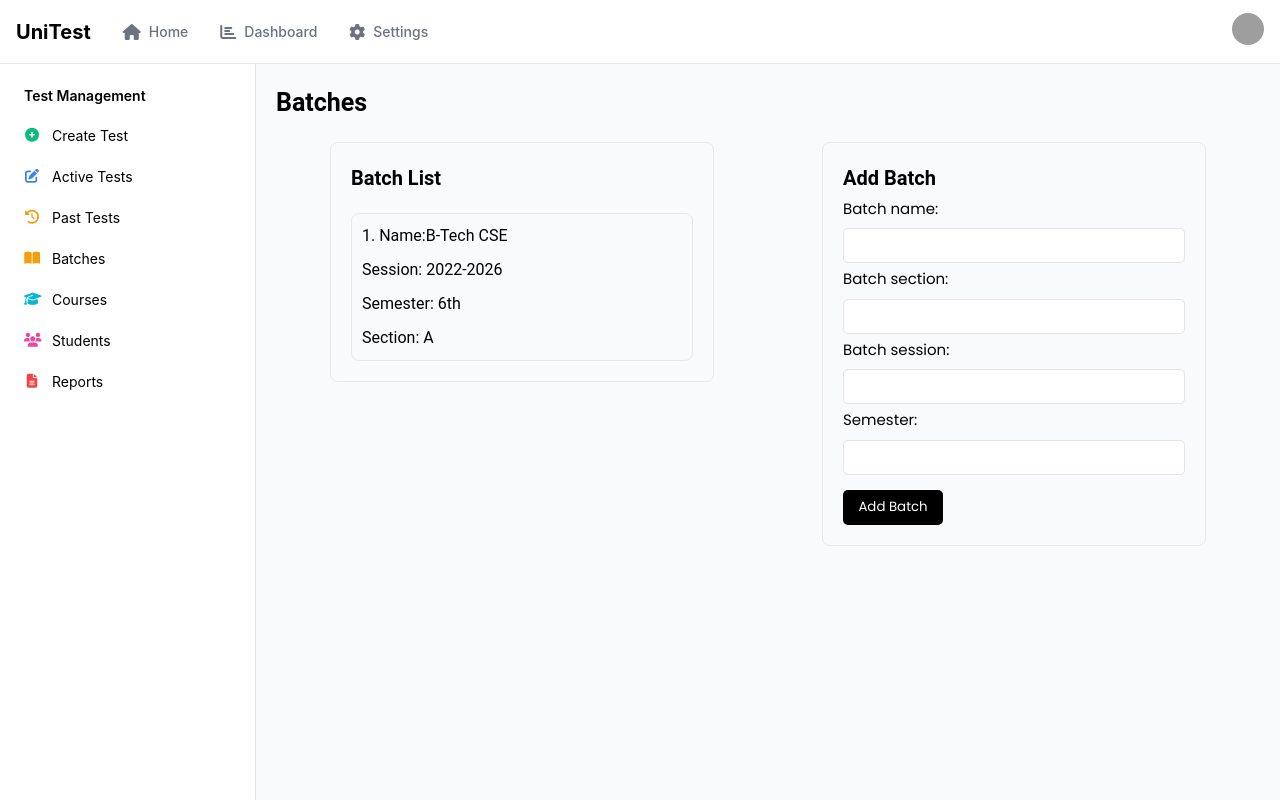
After one commit to lavenderpeaches/UniTest, a Django app: page /batches/ in a window 1280 px wide. The commit adds this page. Run offline with Django 5.2, Linux system fonts and the light colour scheme; data comes from the database, SQL or seed files in the repository; both versions use the stored data as it was after the commit; some web fonts are replaced; grey boxes are pictures that could not be loaded.

Commit message:
Add the functionality to add batches and courses

```diff
--- a/UniTest/base/forms.py
+++ b/UniTest/base/forms.py
@@ -1,8 +1,18 @@
-from django import forms
-from .models import Test
+from django  import forms
+from .models import Test, Batch, Course
 
 class testForm(forms.ModelForm):
     class Meta:
         model = Test
         fields = '__all__'
         exclude = ['is_results_visible']
+
+class batchForm(forms.ModelForm):
+    class Meta:
+        model = Batch
+        fields = '__all__'
+
+class courseForm(forms.ModelForm):
+    class Meta:
+        model = Course
+        fields = '__all__'
--- a/UniTest/base/urls.py
+++ b/UniTest/base/urls.py
@@ -2,10 +2,14 @@ from django.urls import path
 from . import views
 
 urlpatterns = [
-    path('',          views.home,          name = 'index'),
-    path('login/',    views.loginUser,     name = 'login'),
-    path('register/', views.registerPage,  name = 'register'),
-    path('logout/',   views.logoutUser,    name = 'logout'),
-    path('home/',     views.homePage,      name = 'homePage'),
-    path("create-test/",views.create_test, name="create_test"),
+    path('',              views.home,             name = 'index'),
+    path('login/',        views.loginUser,        name = 'login'),
+    path('register/',     views.registerPage,     name = 'register'),
+    path('logout/',       views.logoutUser,       name = 'logout'),
+    path('home/',         views.homePage,         name = 'homePage'),
+    path("create-test/",  views.create_test,      name="create_test"),
+    path('add-questions', views.adding_questions, name = 'add_questions'),
+    path('batches/',      views.batches,          name = 'batches'),
+    path('courses/',      views.courses,          name = 'courses'),
+    path('students/',     views.students,         name = 'students'),
 ]
--- a/UniTest/base/views.py
+++ b/UniTest/base/views.py
@@ -5,7 +5,8 @@ from django.contrib.auth            import authenticate, login, logout
 from django.contrib.auth.decorators import login_required
 from django.contrib                 import messages
 from django.urls                    import reverse_lazy
-from .forms                         import testForm
+from .forms                         import testForm, batchForm, courseForm
+from .models                        import Test, Batch, Course
 # Create your views here.
 
 def home(request):
@@ -73,3 +74,47 @@ def homePage(request):
 def create_test(request):
     form = testForm()
     return render(request, 'create_test.html',{'form':form})
+
+@login_required
+def adding_questions(request):
+    return render(request, 'add_ques.html')
+
+def batches(request):
+    all_batches = Batch.objects.all()
+
+    if request.method == "POST":
+        form = batchForm(request.POST)
+        if form.is_valid():
+            form.save()
+            return redirect('batches')
+        else:
+            print("Form Errors:", form.errors)
+    else:
+        form = batchForm()
+
+    context = {
+                    'batches': all_batches,
+                    'form': form,
+                }
+    return render(request, 'batches.html', context)
+
+def students(request):
+    return render(request, 'students.html')
+
+def courses(request):
+    all_courses = Course.objects.all()
+
+    if request.method == "POST":
+        form = courseForm(request.POST)
+        if form.is_valid():
+            form.save()
+            return redirect('courses')
+        else:
+            print("Form Errors:", form.errors)
+    else:
+        form = courseForm()
+    context     = {
+                    'all_courses': all_courses,
+                    'form': form,
+                  }
+    return render(request, 'courses.html',context)
--- /dev/null
+++ b/UniTest/static/css/batches.css
@@ -0,0 +1,218 @@
+.batch-container{
+    display: flex;
+    flex-direction: column;
+    gap: 20px;
+    padding: 20px;
+    width: 80vw;
+}
+
+.batch-title{
+    font-family: "Roboto", sans-serif;
+    font-size: 25px;
+    font-weight: 600;
+    color: black;
+}
+
+.batch-content {
+    display: flex;
+    flex-direction: row;
+    align-items: flex-start;
+    justify-content: space-around;
+}
+
+.batch-list{
+    width: 30vw;
+    border: 1.5px solid #E7E8E9;
+    border-radius: 8px;
+    padding: 20px;
+    gap:20px;
+    display: flex;
+    flex-direction: column;
+}
+
+.batch-list-title{
+    font-family: "Roboto", sans-serif;
+    font-size: 20px;
+    font-weight: 600;
+    color: black;
+}
+
+.batch {
+    display: flex;
+    flex-direction: column;
+    padding: 10px;
+    gap: 10px;
+    border: 1px solid #E7E8E9;
+    border-radius: 8px;
+}
+
+.batch p{
+    font-family: "Roboto", sans-serif;
+    font-size: 16px;
+    font-weight: 400;
+    color: black;
+}
+
+.add-batch{
+    width: 30vw;
+    padding: 20px;
+    border: 1.5px solid #E7E8E9;
+    border-radius: 8px;
+}
+
+.add-batch-title{
+    font-family: "Roboto", sans-serif;
+    font-size: 20px;
+    font-weight: 600;
+    color: black;
+}
+
+.batch-form-group{
+    display: flex;
+    flex-direction: column;
+    justify-content: space-around;
+    margin-top: 5px;
+}
+
+.batch-form-group label{
+    font-family: "Poppins",serif;
+    color: black;
+    font-size: 15px;
+    font-weight: 400;
+}
+
+.batch-form-group input{
+    font-family: "Poppins", serif;
+    color: black;
+    height: 35px;
+    padding-left: 10px;
+    border: 1px solid #E4E4E7;
+    border-radius: 5px;
+}
+
+.add-batch-button{
+    font-family: "Poppins", serif;
+    color: white;
+    background-color: black;
+    border: none;
+    border-radius: 5px;
+    height: 35px;
+    cursor: pointer;
+    margin-top: 15px;
+    width: 100px;
+}
+
+
+.add-batch-button:hover {
+    background-color: #333;
+    cursor: pointer;
+}
+
+.course-container {
+    display: flex;
+    flex-direction: column;
+    gap: 20px;
+    padding: 20px;
+    width: 80vw;
+}
+
+.course-title {
+    font-family: "Roboto", sans-serif;
+    font-size: 25px;
+    font-weight: 600;
+    color: black;
+}
+
+.course-content {
+    display: flex;
+    flex-direction: row;
+    align-items: flex-start;
+    justify-content: space-around;
+}
+
+.course-list {
+    width: 30vw;
+    border: 1.5px solid #E7E8E9;
+    border-radius: 8px;
+    padding: 20px;
+    gap: 20px;
+    display: flex;
+    flex-direction: column;
+}
+
+.course-list-title {
+    font-family: "Roboto", sans-serif;
+    font-size: 20px;
+    font-weight: 600;
+    color: black;
+}
+
+.course {
+    display: flex;
+    flex-direction: column;
+    padding: 10px;
+    gap: 10px;
+    border: 1px solid #E7E8E9;
+    border-radius: 8px;
+}
+
+.course p {
+    font-family: "Roboto", sans-serif;
+    font-size: 16px;
+    font-weight: 400;
+    color: black;
+}
+
+.add-course {
+    width: 30vw;
+    padding: 20px;
+    border: 1.5px solid #E7E8E9;
+    border-radius: 8px;
+}
+
+.add-course-title {
+    font-family: "Roboto", sans-serif;
+    font-size: 20px;
+    font-weight: 600;
+    color: black;
+}
+
+.course-form-group {
+    display: flex;
+    flex-direction: column;
+    justify-content: space-around;
+    margin-top: 5px;
+}
+
+.course-form-group label {
+    font-family: "Poppins", serif;
+    color: black;
+    font-size: 15px;
+    font-weight: 400;
+}
+
+.course-form-group input {
+    font-family: "Poppins", serif;
+    color: black;
+    height: 35px;
+    padding-left: 10px;
+    border: 1px solid #E4E4E7;
+    border-radius: 5px;
+}
+
+.add-course-button {
+    font-family: "Poppins", serif;
+    color: white;
+    background-color: black;
+    border: none;
+    border-radius: 5px;
+    height: 35px;
+    cursor: pointer;
+    margin-top: 15px;
+    width: 100px;
+}
+
+.add-course-button:hover {
+    background-color: #333;
+    cursor: pointer;
+}
--- /dev/null
+++ b/UniTest/templates/add_ques.html
@@ -0,0 +1,4 @@
+{% extends 'base.html' %}
+{% block content %}
+
+{% endblock %}
--- a/UniTest/templates/base.html
+++ b/UniTest/templates/base.html
@@ -6,6 +6,7 @@
     <title>{% block title %}{% endblock %}</title>
     <link rel="stylesheet" href="{% static 'css/dash.css' %}">
     <link rel="stylesheet" href="{% static 'css/create.css' %}">
+    <link rel="stylesheet" href="{% static 'css/batches.css' %}">
     <meta name='viewport' content='width=device-width, initial-scale=1'>
     <link rel="stylesheet" href="https://cdnjs.cloudflare.com/ajax/libs/font-awesome/6.4.0/css/all.min.css">
     <link rel="preconnect" href="https://fonts.googleapis.com">
@@ -86,21 +87,17 @@
                                 <i class="fas fa-history text-orange"></i>
                                 <span>Past Tests</span>
                             </a>
-                            <a href="/analytics" class="side-nav-link">
-                                <i class="fas fa-chart-line text-purple"></i>
-                                <span>Analytics</span>
+                            <a href="{% url 'batches' %}" class="side-nav-link">
+                                <i class="fas fa-book-open text-yellow"></i>
+                                <span>Batches</span>
                             </a>
-                            <a href="/question-bank" class="side-nav-link">
-                                <i class="fas fa-book-open text-yellow"></i>
-                                <span>Question Bank</span>
+                            <a href="/courses" class="side-nav-link">
+                                <i class="fas fa-graduation-cap text-cyan"></i>
+                                <span>Courses</span>
                             </a>
                             <a href="/students" class="side-nav-link">
                                 <i class="fas fa-users text-pink"></i>
                                 <span>Students</span>
-                            </a>
-                            <a href="/courses" class="side-nav-link">
-                                <i class="fas fa-graduation-cap text-cyan"></i>
-                                <span>Courses</span>
                             </a>
                             <a href="/reports" class="side-nav-link">
                                 <i class="fas fa-file-alt text-red"></i>
--- /dev/null
+++ b/UniTest/templates/batches.html
@@ -0,0 +1,38 @@
+{% extends 'base.html' %}
+
+{% block content %}
+<div class="batch-container">
+    <p class="batch-title">Batches</p>
+
+    <div class="batch-content">
+        <div class="batch-list">
+            <p class="batch-list-title">Batch List</p>
+            {% for batch in batches %}
+                <div class="batch">
+                    <p class="batch-name">{{ batch.id }}. Name:{{ batch.batch_name }}</p>
+                    <p class="batch-session">Session: {{ batch.batch_session }}</p>
+                    <p class="batch-semester">Semester: {{ batch.semester }}th</p>
+                    <p class="batch-section">Section: {{ batch.batch_section }}</p>
+                </div>
+            {% empty %}
+                <p>No batches available.</p>
+            {% endfor %}
+        </div>
+
+        <div class="add-batch">
+            <p class="add-batch-title">Add Batch</p>
+            <form action="{% url 'batches' %}" method="post">
+                {% csrf_token %}
+                {% for field in form %}
+                    <div class="batch-form-group">
+                        {{ field.label_tag }}
+                        {{ field }}
+                    </div>
+                {% endfor %}
+                <button class="add-batch-button">Add Batch</button>
+            </form>
+        </div>
+    </div>
+</div>
+
+{% endblock %}
--- /dev/null
+++ b/UniTest/templates/students.html
@@ -0,0 +1,4 @@
+{% extends 'base.html' %}
+{% block content %}
+
+{% endblock %}
```
Also changed, not shown: UniTest/templates/courses.html (added, +34 -0 lines), UniTest/db.sqlite3.
